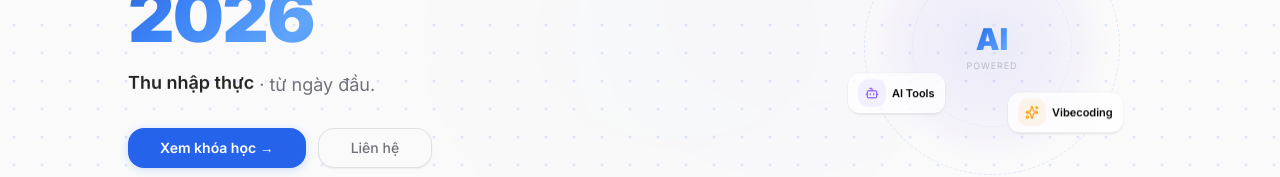
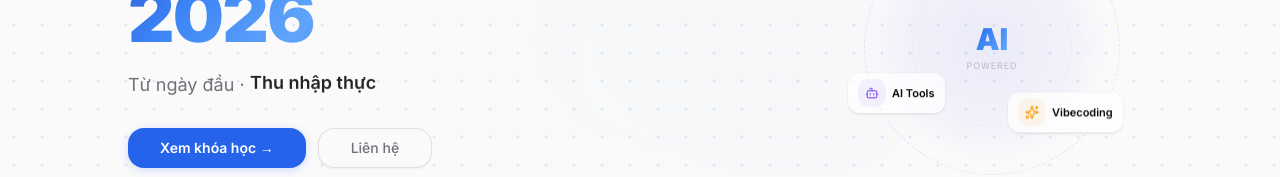
Before and after one commit to gracehuynhh/danihuynh.com, a Next.js app: page / in a window 1280 px wide. Shown: the part 297-474 px from the top of the page. Built offline with nearby package versions, Linux system fonts and the light colour scheme; no server answers; the database is empty; a web font is replaced by a local one.

Commit message:
fix: swap FlipWords order - static text first, flipping words after

```diff
--- a/src/components/Hero.tsx
+++ b/src/components/Hero.tsx
@@ -79,6 +79,8 @@ export default function Hero() {
                             transition={{ duration: 0.5, delay: 0.2 }}
                             className="text-muted-foreground text-base md:text-lg max-w-md mx-auto lg:mx-0 mb-7 leading-relaxed"
                         >
+                            {t("From day one", "Từ ngày đầu")}
+                            {" · "}
                             <FlipWords
                                 words={t(
                                     "Real skills,Real income,No fluff,AI-powered",
@@ -86,8 +88,6 @@ export default function Hero() {
                                 ).split(",")}
                                 className="text-foreground font-semibold"
                             />
-                            {" · "}
-                            {t("from day one.", "từ ngày đầu.")}
                         </motion.div>
 
                         {/* CTAs */}
```
